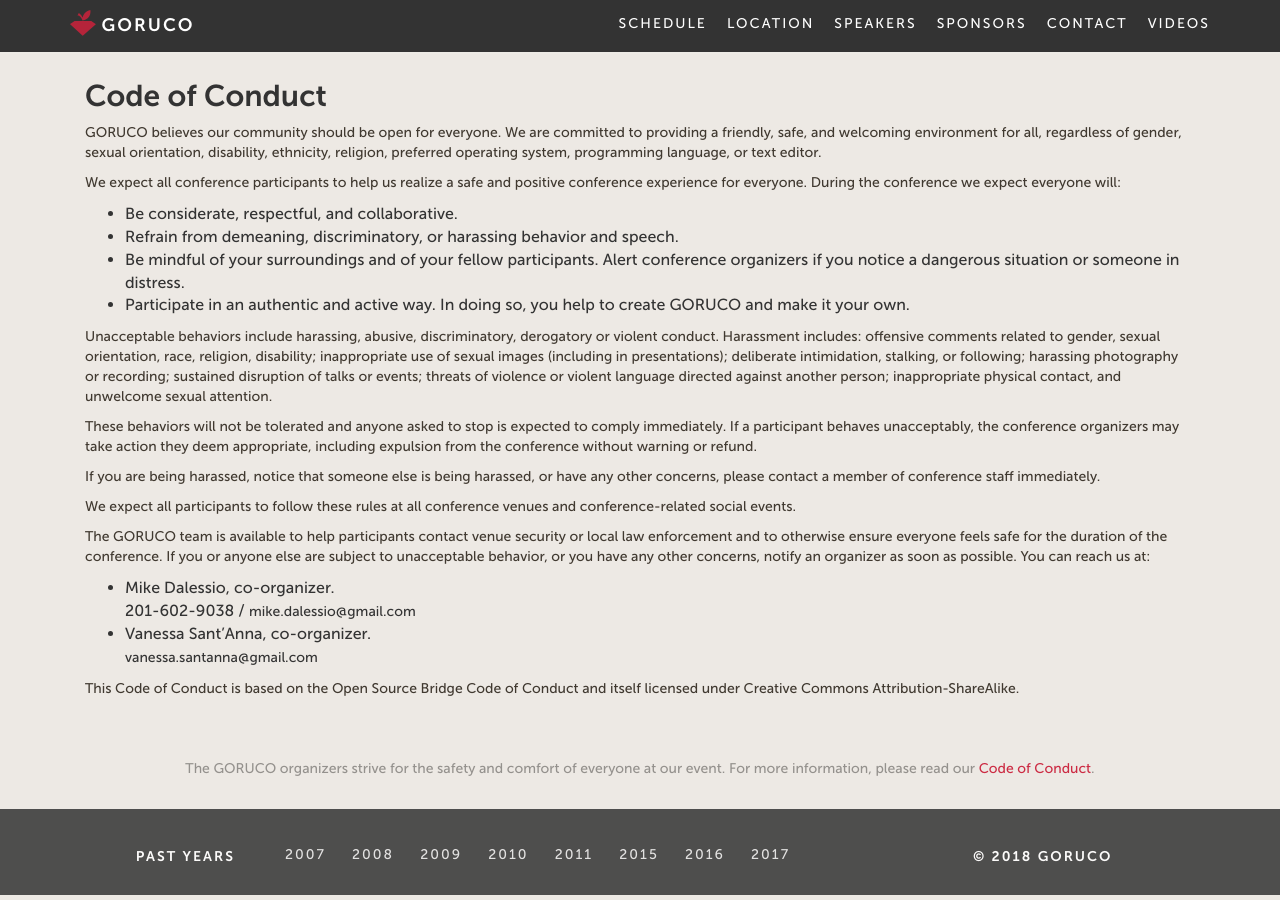
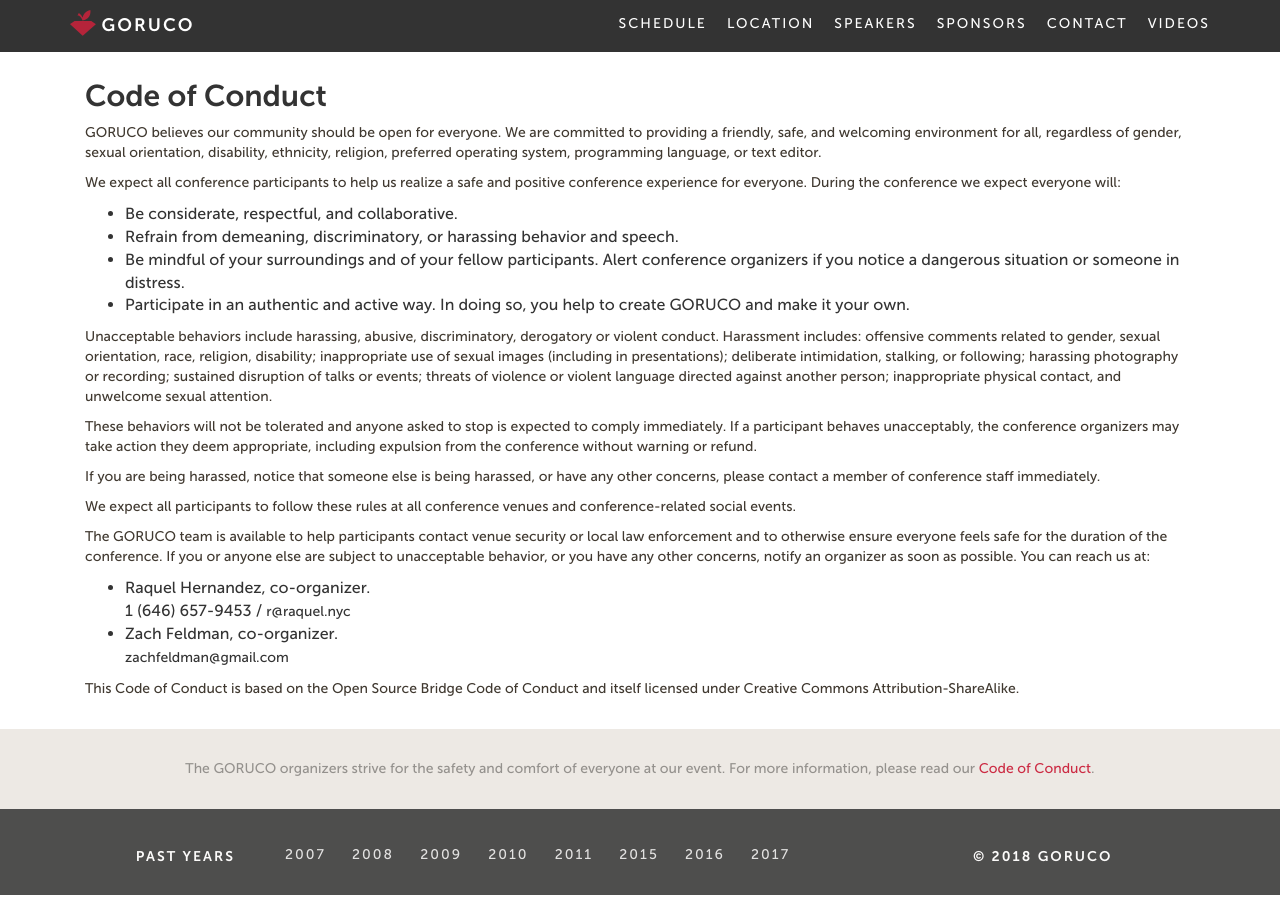
Before and after one commit to paulstefanort/goruco2018, a Jekyll site: the page built from code-of-conduct/index.html, in a window 1280 px wide. Built offline with Jekyll 4.4.1, drawn with Linux system fonts in a browser that asks for light colours.

Commit message:
Updated the CoC contacts. Cleaned up CSS colors.

```diff
--- a/_sass/_header_footer.scss
+++ b/_sass/_header_footer.scss
@@ -75,6 +75,10 @@
     height: 26px;
     width: 26px;
   }
+}
+
+footer {
+  background-color: #ede9e4;
 }
 
 .footer {
--- a/code-of-conduct/index.html
+++ b/code-of-conduct/index.html
@@ -19,7 +19,8 @@
               <li>
                 Be mindful of your surroundings and of your fellow participants. Alert conference organizers if you notice a dangerous situation or someone in distress.
               </li>
-              <li>Participate in an authentic and active way. In doing so, you help to create GORUCO and make it your own.
+              <li>
+                Participate in an authentic and active way. In doing so, you help to create GORUCO and make it your own.
               </li>
             </ul>
           </p>
@@ -40,14 +41,14 @@
             The GORUCO team is available to help participants contact venue security or local law enforcement and to otherwise ensure everyone feels safe for the duration of the conference. If you or anyone else are subject to unacceptable behavior, or you have any other concerns, notify an organizer as soon as possible. You can reach us at:
             <ul>
               <li>
-                 Mike Dalessio, co-organizer.
-                 <br>
-                 201-602-9038 / <a href="mailto:mike.dalessio@gmail.com">mike.dalessio@gmail.com</a>
+                Raquel Hernandez, co-organizer.
+                <br>
+                1 (646) 657-9453 / <a href="mailto:r@raquel.nyc">r@raquel.nyc</a>
               </li>
               <li>
-                Vanessa Sant’Anna, co-organizer.
-                 <br>
-                 <a href="mailto:vanessa.santanna@gmail.com">vanessa.santanna@gmail.com</a>
+                Zach Feldman, co-organizer.
+                <br>
+                <a href="mailto:zachfeldman@gmail.com">zachfeldman@gmail.com</a>
               </li>
             </ul>
           </p>
--- a/css/main.scss
+++ b/css/main.scss
@@ -12,7 +12,7 @@
 
 body {
   font-family: 'Museo Sans';
-  background-color: $gray;
+  background-color: #fff;
   font-size: 16px;
 }
 
```
